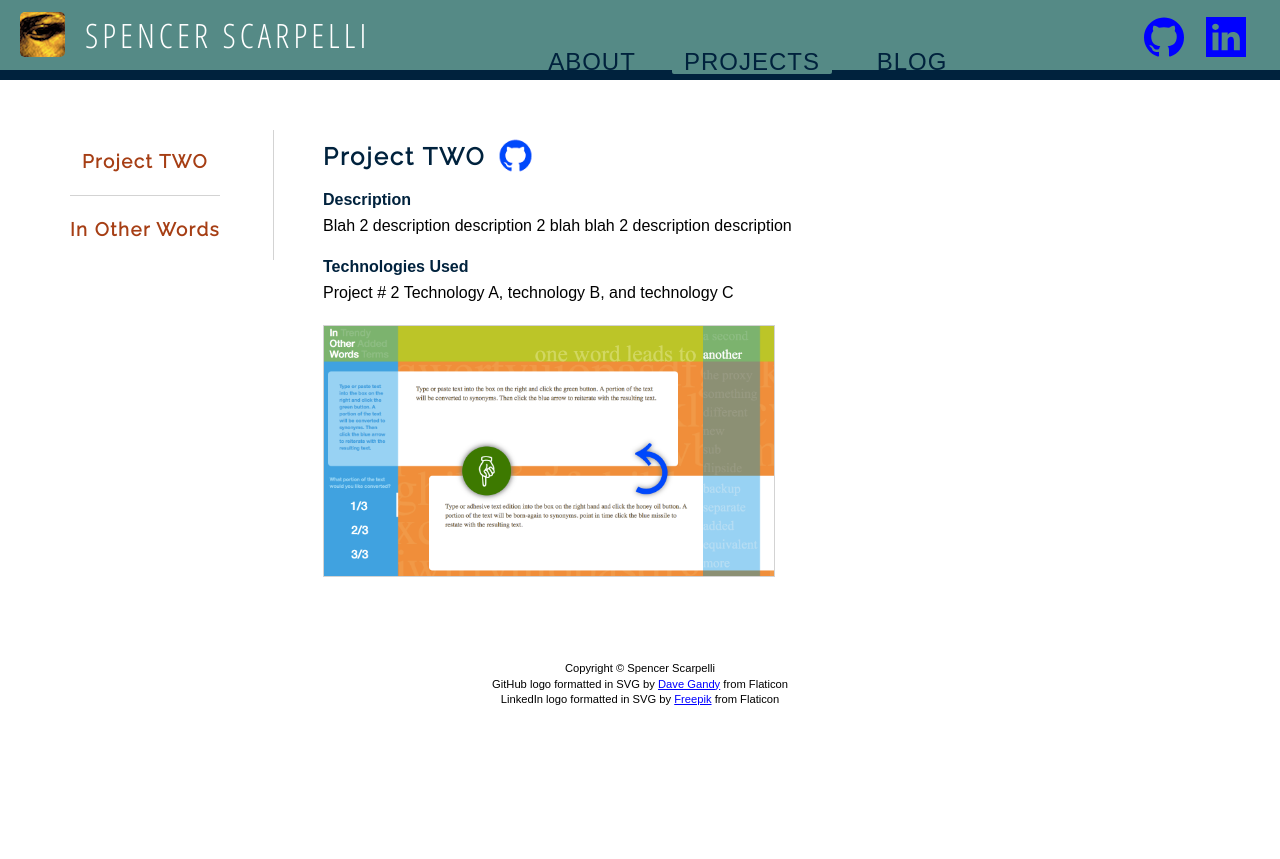
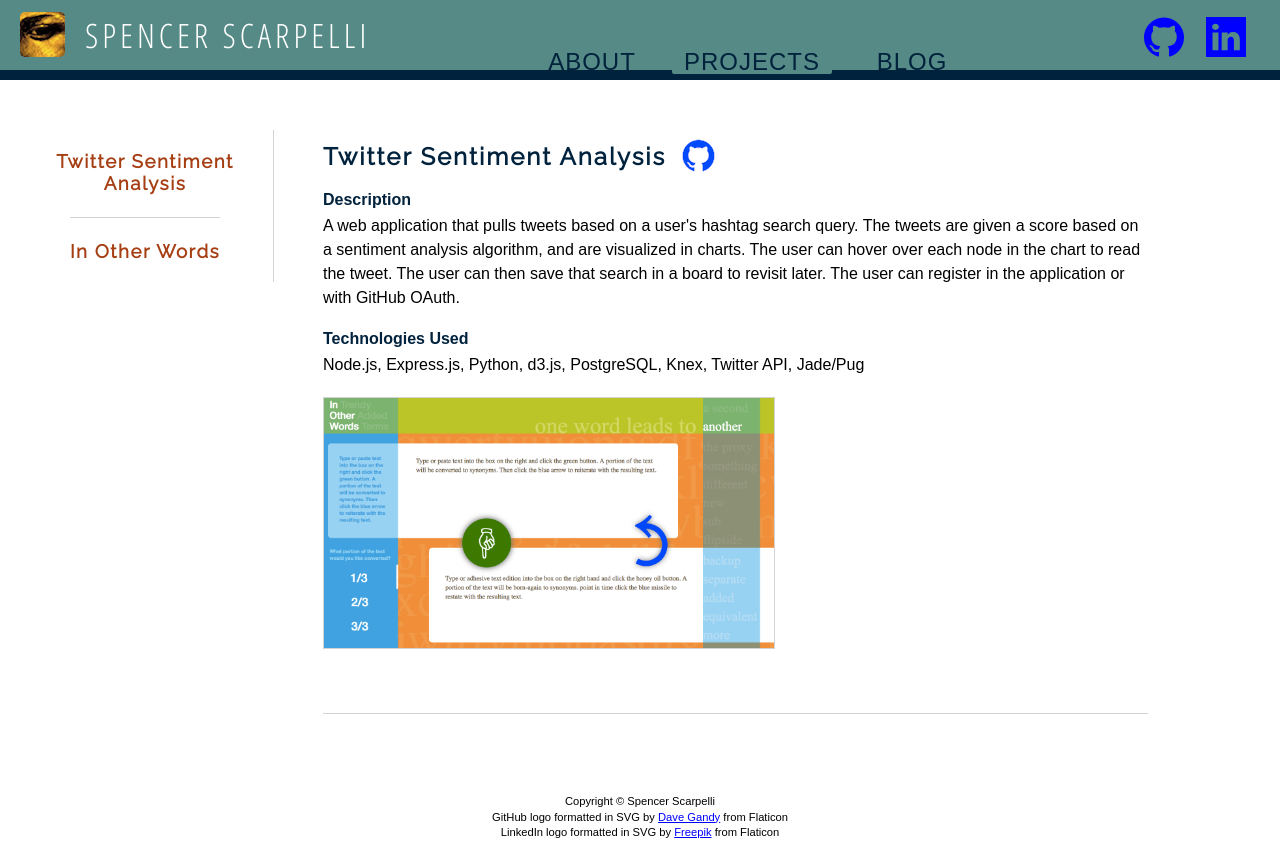
Before and after one commit to spencerscarpelli/spencer-scarpelli, an Angular app: page /projects in a window 1280 px wide. Before the commit the page ends 800 px from the top, so only its background shows below. Built offline with nearby package versions, Linux system fonts and the light colour scheme.

Commit message:
add project, styling

```diff
--- a/src/app/projects/Project.ts
+++ b/src/app/projects/Project.ts
@@ -5,4 +5,5 @@
   technologies: string;
   screenshots: string[];
   gitHubUrl: string;
+  deploymentUrl: string;
 }
--- a/src/app/projects/projects.component.css
+++ b/src/app/projects/projects.component.css
@@ -17,26 +17,19 @@
   margin-bottom: 2px;
 }
 
-/*.github-repo-btn {
-  position: relative;
-  bottom: 5px;
-  display: inline-block;
-  padding: 7px;
-  margin-left: 10px;
-  color: #A63E14;
-  letter-spacing: .5px;
-  border: 2px solid #A63E14;
-  background-color: blue;
-  border-radius: 10px;
-}*/
+.display-detail {
+  max-width: 90%;
+  padding-bottom: 60px;
+  border-bottom: 1px solid lightgray;
+}
 
-.display-detail > h1 {
+.display-detail > a > h1 {
   display: inline-block;
 }
 
 .github-repo-link {
   height: 35px;
-  margin-left: 12px;
+  margin-left: 15px;
   position: relative;
   top: 8px;
 }
--- a/src/app/projects/projects.component.html
+++ b/src/app/projects/projects.component.html
@@ -9,7 +9,9 @@
   </div>
   <section class="display-section">
     <div class="display-detail">
-      <h1 class="text3">{{selectedProject.name}}</h1>
+      <a href={{selectedProject.deploymentUrl}} target="_blank">
+        <h1 class="text3">{{selectedProject.name}}</h1>
+      </a>
       <a href={{selectedProject.gitHubUrl}} target="_blank">
         <img class="github-repo-link" src="/assets/images/github-logo.png" alt="GitHub logo">
       </a>
--- a/src/app/projects/projects.ts
+++ b/src/app/projects/projects.ts
@@ -4,22 +4,24 @@
   {
     id: 1,
     name: 'In Other Words',
-    description: 'This is a front-end web app that takes text and transforms it by replacing a portion of it with synonyms. The page has two text boxes, one for the source text and one for results. The results can be loaded back into the input box to reiterate the transformation. The logic takes the source text and breaks it into an array of strings, to be channeled into API requests. It then checks each API response for synonyms in the noun, adjective, verb, and adverb categories, in that order based on estimations of frequency in English academic prose. It then picks one of the resulting synonyms at random and places it into a new array of strings, to be joined and appended to the results box on the page.',
-    technologies: 'HTML, CSS, Javascript, jQuery, AJAX, JSON, and Big Huge Labs Thesaurus API',
+    description: 'A front-end web application that takes text and transforms it by replacing a portion of it with synonyms. The page has two text boxes, one for the source text and one for results. The results can be loaded back into the input box to reiterate the transformation. The logic takes the source text and breaks it into an array of strings, to be channeled into API requests. It then checks each API response for synonyms in the noun, adjective, verb, and adverb categories, in that order based on estimations of frequency in English academic prose. It then picks one of the resulting synonyms at random and places it into a new array of strings, to be joined and appended to the results box on the page.',
+    technologies: 'HTML, CSS, Javascript, jQuery, AJAX, JSON, Big Huge Labs Thesaurus API',
     screenshots: [
       '/assets/images/in-other-words.png'
     ],
-    gitHubUrl: 'https://github.com/spencerscarpelli/in-other-words'
+    gitHubUrl: 'https://github.com/spencerscarpelli/in-other-words',
+    deploymentUrl: 'https://spencerscarpelli-inotherwords.surge.sh'
   },
   {
     id: 2,
-    name: 'Project TWO',
-    description: 'Blah 2 description description 2 blah blah 2 description description',
-    technologies: 'Project # 2 Technology A, technology B, and technology C',
+    name: 'Twitter Sentiment Analysis',
+    description: 'A web application that pulls tweets based on a user\'s hashtag search query. The tweets are given a score based on a sentiment analysis algorithm, and are visualized in charts. The user can hover over each node in the chart to read the tweet. The user can then save that search in a board to revisit later. The user can register in the application or with GitHub OAuth.',
+    technologies: 'Node.js, Express.js, Python, d3.js, PostgreSQL, Knex, Twitter API, Jade/Pug',
     screenshots: [
       '/assets/images/in-other-words.png'
     ],
-    gitHubUrl: 'https://github.com/spencerscarpelli/Twitter_Sentiment_Analysis'
+    gitHubUrl: 'https://github.com/spencerscarpelli/Twitter_Sentiment_Analysis',
+    deploymentUrl: 'https://shrouded-refuge-87693.herokuapp.com/'
   }
 ]
 
--- a/src/styles.css
+++ b/src/styles.css
@@ -50,6 +50,12 @@
 }
 
 .display-detail > h1 {
+  font-family: 'Raleway', sans-serif;
+  letter-spacing: 2px;
+  margin-bottom: 20px;
+}
+
+.display-detail > a > h1 {
   font-family: 'Raleway', sans-serif;
   letter-spacing: 2px;
   margin-bottom: 20px;
```
Also changed, not shown: src/assets/images/github-logo.png.
